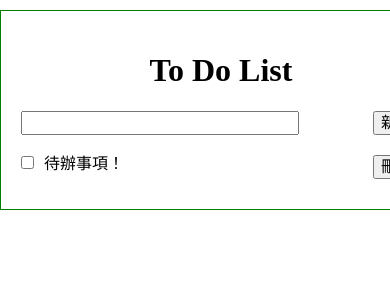
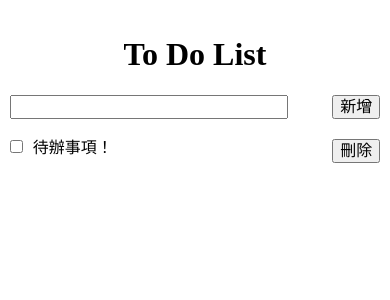
Before and after one commit to Lidemy/mentor-program-5th-estella00911, a PHP site: page / in a window 390 px wide; the page is wider, and only the part inside the window is pictured. Shown: the top 300 px of that part. Run offline with PHP 8.4, Linux system fonts and the light colour scheme.

Commit message:
w7 hw3 新增RWD與修改新增鈕

```diff
--- a/homeworks/week7/hw3/script.js
+++ b/homeworks/week7/hw3/script.js
@@ -1,12 +1,12 @@
 let number = 0
 document.querySelector('.container').addEventListener('click', (e) => {
   if (e.target.classList.contains('btn-add')) {
-    // const inputWords = document.querySelector('input[name=input-new]') // value = inputWords.value
+    const inputWords = document.querySelector('input[name=input-new]') // value = inputWords.value
     const divAdd = document.createElement('div')
     divAdd.classList.add('todo__list')
     divAdd.setAttribute('id', `${number}`)
     divAdd.setAttribute('οnmοusemοve', 'changeBgColor()')
-    divAdd.innerHTML = `<div><label class='line-through'><input type='checkbox' class='btn-checkbox' name='btn-name'></input><span>待辦事項！</span></label></div>
+    divAdd.innerHTML = `<div><label class='line-through'><input type='checkbox' class='btn-checkbox' name='btn-name'></input><span>${inputWords.value}</span></label></div>
 <div><button class='btn-delete'>刪除</button></div>`
     document.querySelector('.section__todo-lists').appendChild(divAdd)
     number += 1
--- a/homeworks/week7/hw3/style.css
+++ b/homeworks/week7/hw3/style.css
@@ -4,7 +4,7 @@
 }
 .container {
 	margin: 10px auto;
-	width: 400px;
+	width: 50%;
 	border: 1px solid green;
 	padding: 20px;
 }
@@ -46,6 +46,12 @@ input:checked +span { /*:checked 不能加空格*/
     text-decoration: line-through red 2px;
     color: grey;
 }
-/*div>
-<label class='line-through'><input type='checkbox' class='btn-checkbox' name='btn-name'>
-</input><span>待辦事項！</span></label></div>*/
+
+/*手機版 768 px 以下*/
+@media (max-width: 768px) {
+	.container {
+		width: 95%;
+		padding: 5px;
+		border: 0;
+	}
+}
```
